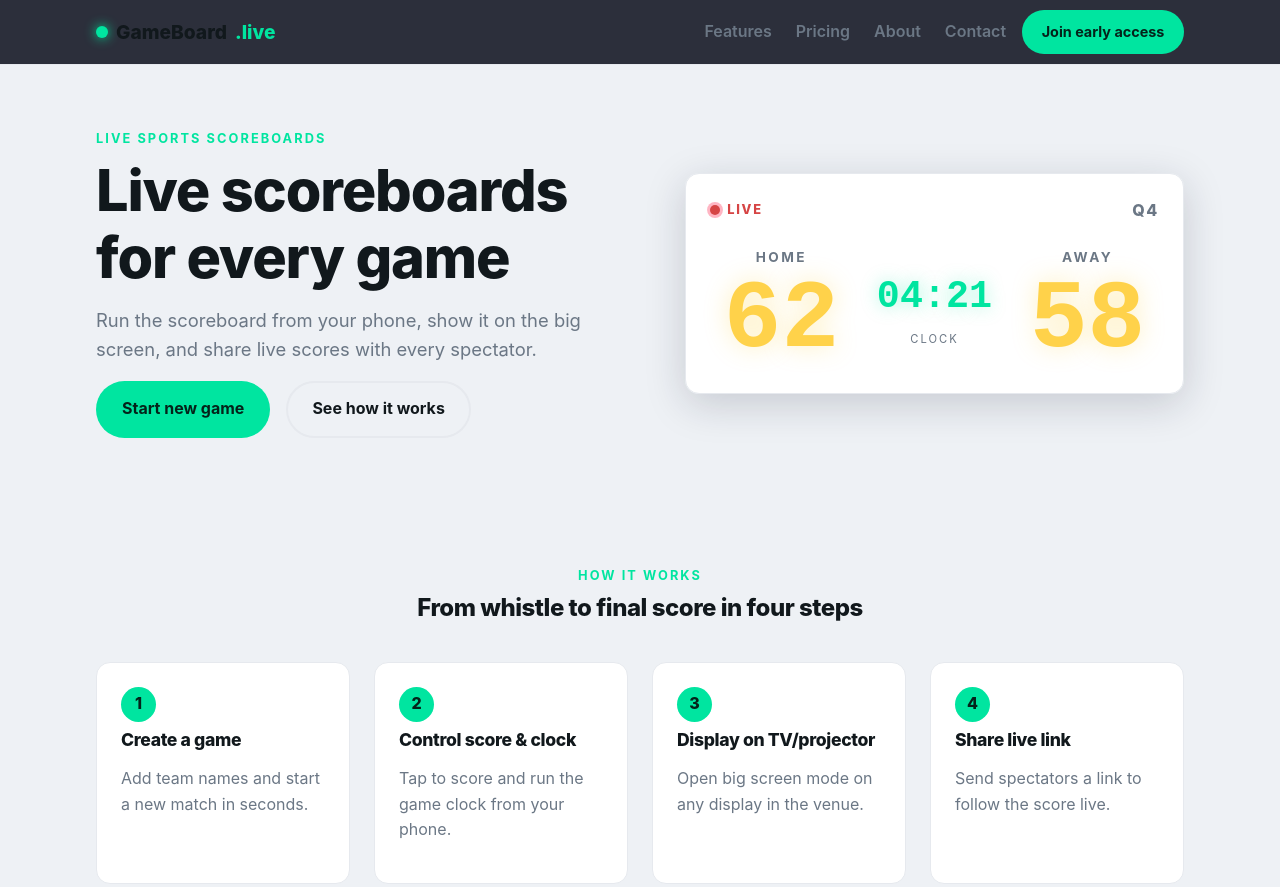
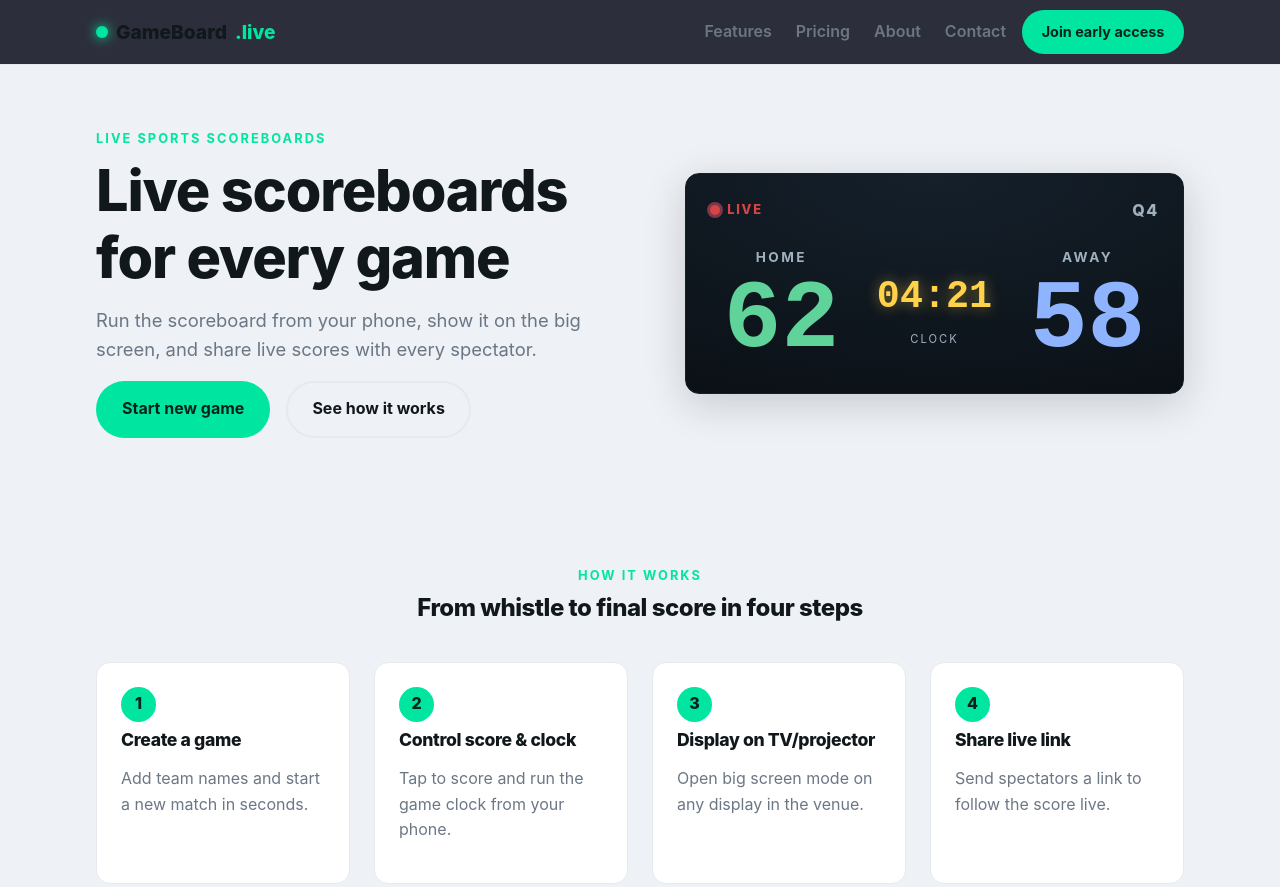
Before and after one commit to sneat-co/gameboard, an Astro site in the folder landings/: page / in a window 1280 px wide. Shown: the top 887 px of the page. Built offline with nearby package versions, Linux system fonts and the light colour scheme; Astro itself is replaced by a stand-in of ours.

Commit message:
feat(landings): dark scoreboard hero on light page
Co-Authored-By: Claude Sonnet 4.6 <noreply@anthropic.com>

```diff
--- a/landings/src/components/HeroScoreboard.astro
+++ b/landings/src/components/HeroScoreboard.astro
@@ -28,12 +28,13 @@
 
 <style>
   .scoreboard {
-    background: linear-gradient(180deg, var(--color-surface), var(--color-bg-elevated));
-    border: 1px solid var(--color-border);
+    background: radial-gradient(120% 120% at 50% 0%, var(--gb-score-bg-top), var(--gb-score-bg));
+    border: 1px solid var(--gb-score-bg-top);
     border-radius: var(--radius);
     box-shadow: var(--shadow);
     padding: var(--space-3);
     width: 100%;
+    color: #fff;
   }
 
   .board-top {
@@ -83,7 +84,7 @@
   .period {
     font-weight: 800;
     letter-spacing: 0.1em;
-    color: var(--color-text-muted);
+    color: #9fb0bf;
   }
 
   .teams {
@@ -104,7 +105,7 @@
     font-weight: 700;
     letter-spacing: 0.18em;
     font-size: 0.85rem;
-    color: var(--color-text-muted);
+    color: #9fb0bf;
   }
 
   .score {
@@ -112,10 +113,11 @@
     font-weight: 800;
     font-size: clamp(3.5rem, 14vw, 6rem);
     line-height: 1;
-    color: var(--color-score);
-    text-shadow: 0 0 24px rgba(255, 210, 63, 0.35);
     font-variant-numeric: tabular-nums;
   }
+
+  .team.home .score { color: var(--gb-score-home); }
+  .team.away .score { color: var(--gb-score-away); }
 
   .clock {
     display: flex;
@@ -128,15 +130,15 @@
     font-family: var(--font-mono);
     font-weight: 800;
     font-size: clamp(1.5rem, 6vw, 2.4rem);
-    color: var(--color-accent);
+    color: var(--gb-clock);
     font-variant-numeric: tabular-nums;
-    text-shadow: 0 0 18px rgba(0, 229, 160, 0.35);
+    text-shadow: 0 0 14px rgba(255, 210, 74, 0.45);
   }
 
   .label {
     font-size: 0.7rem;
     letter-spacing: 0.18em;
-    color: var(--color-text-muted);
+    color: #9fb0bf;
     margin-top: 0.2rem;
   }
 </style>
```
